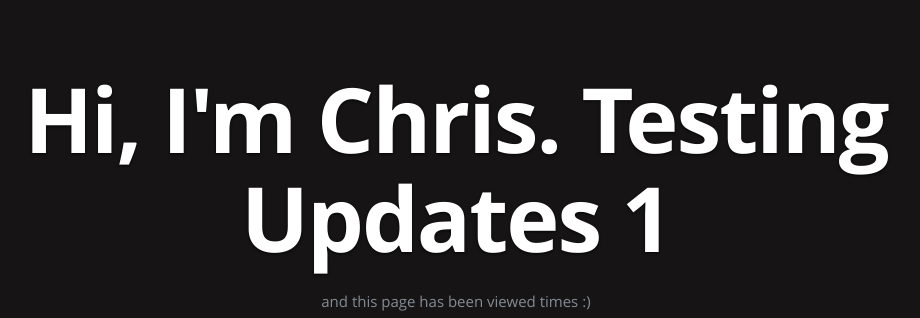
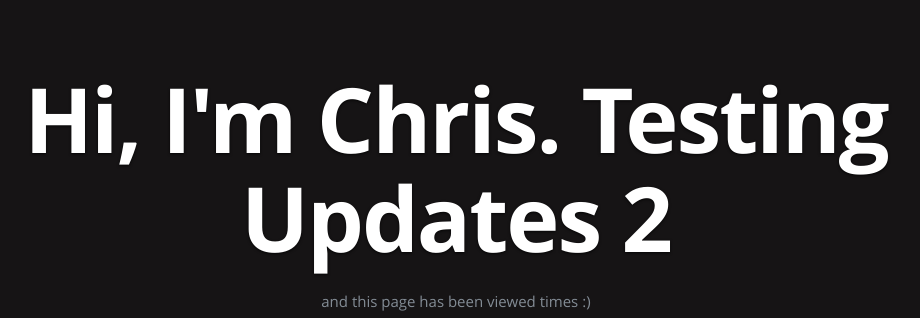
Before and after one commit to themondaycup/azure-resume, a plain HTML site: page frontend/index.html in a window 1280 px wide. Shown: the part 150-468 px from the top of the page, without its empty margins (186-1106 px from the left). Drawn offline with nearby package versions, Linux system fonts and the light colour scheme; no server answers.

Commit message:
Updates to html

```diff
--- a/frontend/index.html
+++ b/frontend/index.html
@@ -54,7 +54,7 @@
 
       <div class="row banner">
          <div class="banner-text">
-            <h1 class="responsive-headline">Hi, I'm Chris. Testing Updates 1</h1>
+            <h1 class="responsive-headline">Hi, I'm Chris. Testing Updates 2</h1>
 
             <p>and this page has been viewed <a id="counter"></a> times :) </p>
             <ul class="social">
```
